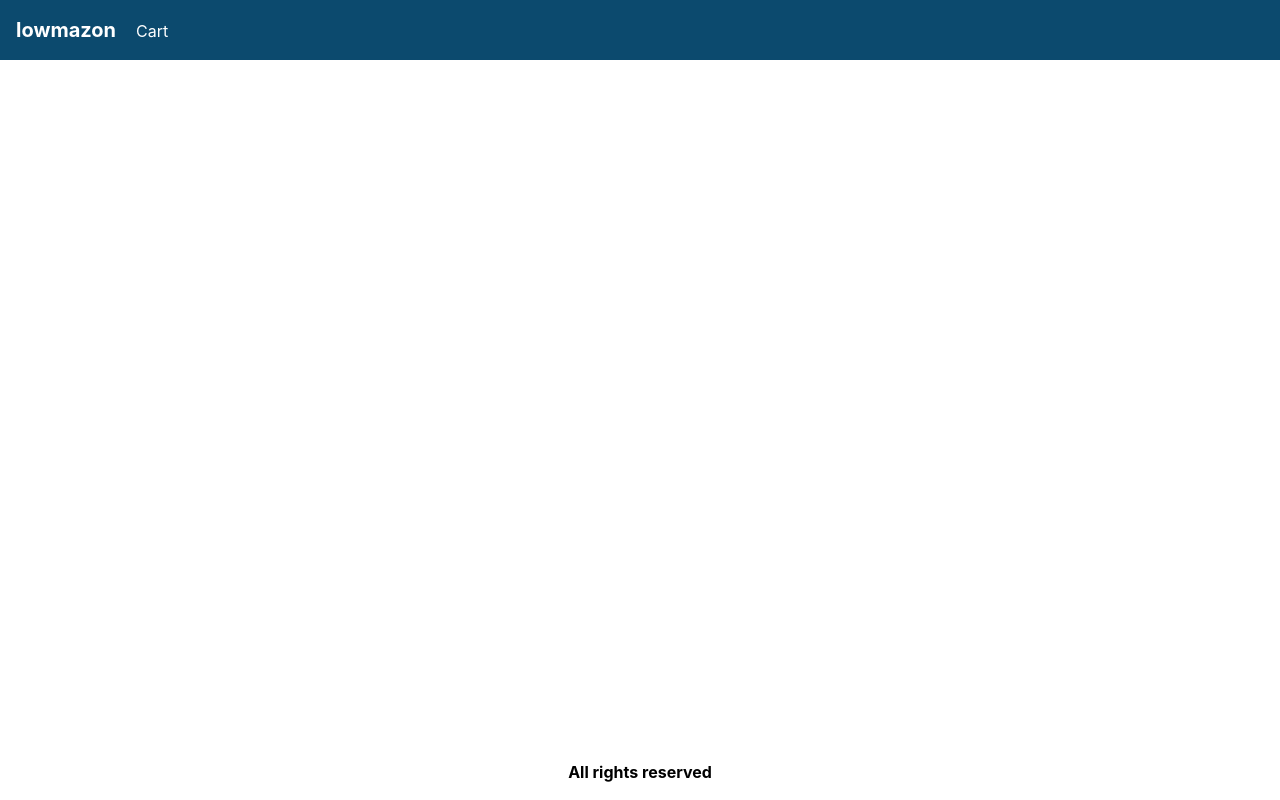
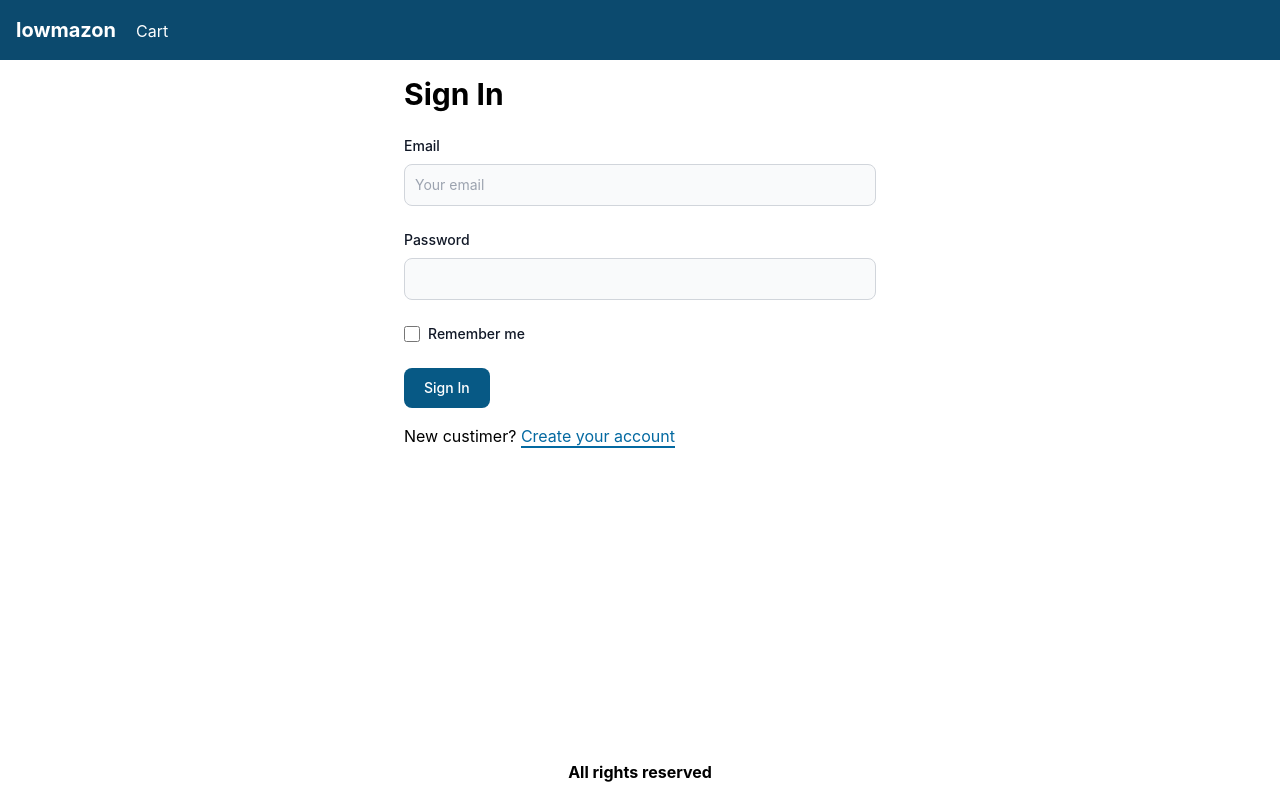
Before and after one commit to esw4soft/React-Ecommerce-Website, a React (Create React App) app in the folder frontend/: page /signin in a window 1280 px wide. Built offline with nearby package versions, Linux system fonts and the light colour scheme; the HTML template or start-up script is replaced by a standard one.

Commit message:
signin page 畫面製作+route

```diff
--- a/frontend/src/App.tsx
+++ b/frontend/src/App.tsx
@@ -5,6 +5,7 @@ import { BrowserRouter, Link, Route, Routes } from 'react-router-dom'
 import Homepagea from './views/homepage'
 import Productpage from './views/product'
 import Cartpage from './views/cart'
+import Signinpage from './views/signin'
 import { Store } from './Store'
 
 function App() {
@@ -32,6 +33,7 @@ function App() {
           <Routes>
             <Route path="/products/:slug" element={<Productpage />} />
             <Route path="/cart" element={<Cartpage />} />
+            <Route path="/signin" element={<Signinpage />} />
             <Route path="/" element={<Homepagea />} />
           </Routes>
         </main>
--- a/frontend/src/components/Products.tsx
+++ b/frontend/src/components/Products.tsx
@@ -52,7 +52,7 @@ function Products(props: ProductsProps) {
         ) : (
           <button
             onClick={() => addToCartHandler(product)}
-            className='className="inline-flex dark:focus:ring-blue-800" items-center rounded-lg bg-sky-500 py-2 px-3 text-center text-sm font-medium text-white hover:bg-sky-600 focus:outline-none focus:ring-4 focus:ring-blue-300 dark:bg-blue-600 dark:hover:bg-blue-700'
+            className='className="inline-flex dark:focus:ring-blue-800" items-center rounded-lg bg-sky-800 py-2 px-3 text-center text-sm font-medium text-white hover:bg-sky-900 focus:outline-none focus:ring-4 focus:ring-blue-300 dark:bg-blue-600 dark:hover:bg-blue-700'
           >
             add to cart
           </button>
--- a/frontend/src/views/homepage/Homepagea.tsx
+++ b/frontend/src/views/homepage/Homepagea.tsx
@@ -54,7 +54,7 @@ const Homepagea = () => {
         Featured Products
       </h1>
       <Helmet>
-        <title>hollowmazon</title>
+        <title>lowmazon</title>
       </Helmet>
       <div className="products flex flex-wrap justify-center">
         {loading ? (
--- /dev/null
+++ b/frontend/src/views/signin/Signinpage.tsx
@@ -0,0 +1,81 @@
+import React from 'react'
+import { Helmet } from 'react-helmet-async'
+import { Link, useLocation } from 'react-router-dom'
+
+const Signinpage = () => {
+  const { search } = useLocation()
+  const redirectInUrl = new URLSearchParams(search).get('redirect')
+  const redirect = redirectInUrl ? redirectInUrl : '/'
+  return (
+    <div className="container mx-auto px-5 sm:w-2/5">
+      <Helmet>
+        <title>Sign In</title>
+      </Helmet>
+      <h1 className="mb-6">Sign In</h1>
+      <form>
+        <div className="mb-6">
+          <label
+            htmlFor="email"
+            className="mb-2 block text-sm font-medium text-gray-900 dark:text-gray-300"
+          >
+            Email
+          </label>
+          <input
+            type="email"
+            id="email"
+            className="block w-full rounded-lg border border-gray-300 bg-gray-50 p-2.5 text-sm text-gray-900 focus:border-blue-500 focus:ring-blue-500 dark:border-gray-600 dark:bg-gray-700 dark:text-white dark:placeholder-gray-400 dark:focus:border-blue-500 dark:focus:ring-blue-500"
+            placeholder="Your email"
+            required
+          />
+        </div>
+        <div className="mb-6">
+          <label
+            htmlFor="password"
+            className="mb-2 block text-sm font-medium text-gray-900 dark:text-gray-300"
+          >
+            Password
+          </label>
+          <input
+            type="password"
+            id="password"
+            className="block w-full rounded-lg border border-gray-300 bg-gray-50 p-2.5 text-sm text-gray-900 focus:border-blue-500 focus:ring-blue-500 dark:border-gray-600 dark:bg-gray-700 dark:text-white dark:placeholder-gray-400 dark:focus:border-blue-500 dark:focus:ring-blue-500"
+            required
+          />
+        </div>
+        <div className="mb-6 flex items-start">
+          <div className="flex h-5 items-center">
+            <input
+              id="remember"
+              type="checkbox"
+              value=""
+              className="focus:ring-3 h-4 w-4 rounded border border-gray-300 bg-gray-50 focus:ring-blue-300 dark:border-gray-600 dark:bg-gray-700 dark:ring-offset-gray-800 dark:focus:ring-blue-600"
+              required
+            />
+          </div>
+          <label
+            htmlFor="remember"
+            className="ml-2 text-sm font-medium text-gray-900 dark:text-gray-300"
+          >
+            Remember me
+          </label>
+        </div>
+        <button
+          type="submit"
+          className="mb-4 w-full rounded-lg bg-sky-800 px-5 py-2.5 text-center text-sm font-medium text-white hover:bg-sky-900 focus:outline-none focus:ring-4 focus:ring-blue-300 dark:bg-blue-600 dark:hover:bg-blue-700 dark:focus:ring-blue-800 sm:w-auto"
+        >
+          Sign In
+        </button>
+        <div className="mb-6">
+          New custimer?{' '}
+          <Link
+            className="border-b-2 border-sky-700 text-sky-700"
+            to={`/signup?redirect=${redirect}`}
+          >
+            Create your account
+          </Link>
+        </div>
+      </form>
+    </div>
+  )
+}
+export default Signinpage
--- /dev/null
+++ b/frontend/src/views/signin/index.ts
@@ -0,0 +1,3 @@
+import Signinpage from './Signinpage'
+
+export default Signinpage
```
Also changed, not shown: 2 other files (tests, documents, lock files or other folders).
